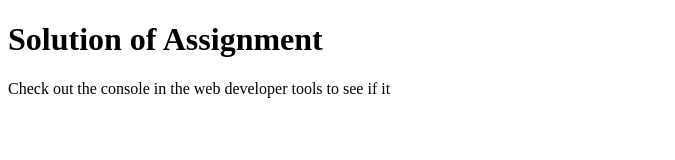
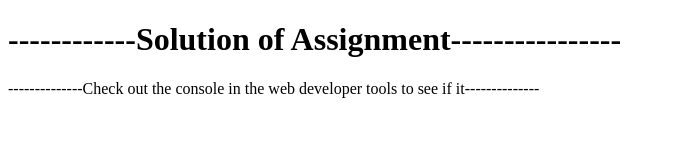
Before and after one commit to Vishwas-web/payments1, a plain HTML site: page index.html in a window 1280 px wide. Shown: the whole page, without its empty margins (0-675 px from the left). Drawn offline with Linux system fonts and the light colour scheme.

Commit message:
Update index.html

```diff
--- a/index.html
+++ b/index.html
@@ -7,7 +7,7 @@
 	<script src="script.js"></script>
 </head>
 <body>
-	<h1>Solution of Assignment</h1>
-	<p>Check out the console in the web developer tools to see if it</p>
+	<h1>------------Solution of Assignment----------------</h1>
+	<p>--------------Check out the console in the web developer tools to see if it--------------</p>
 </body>
 </hmtl>
```
